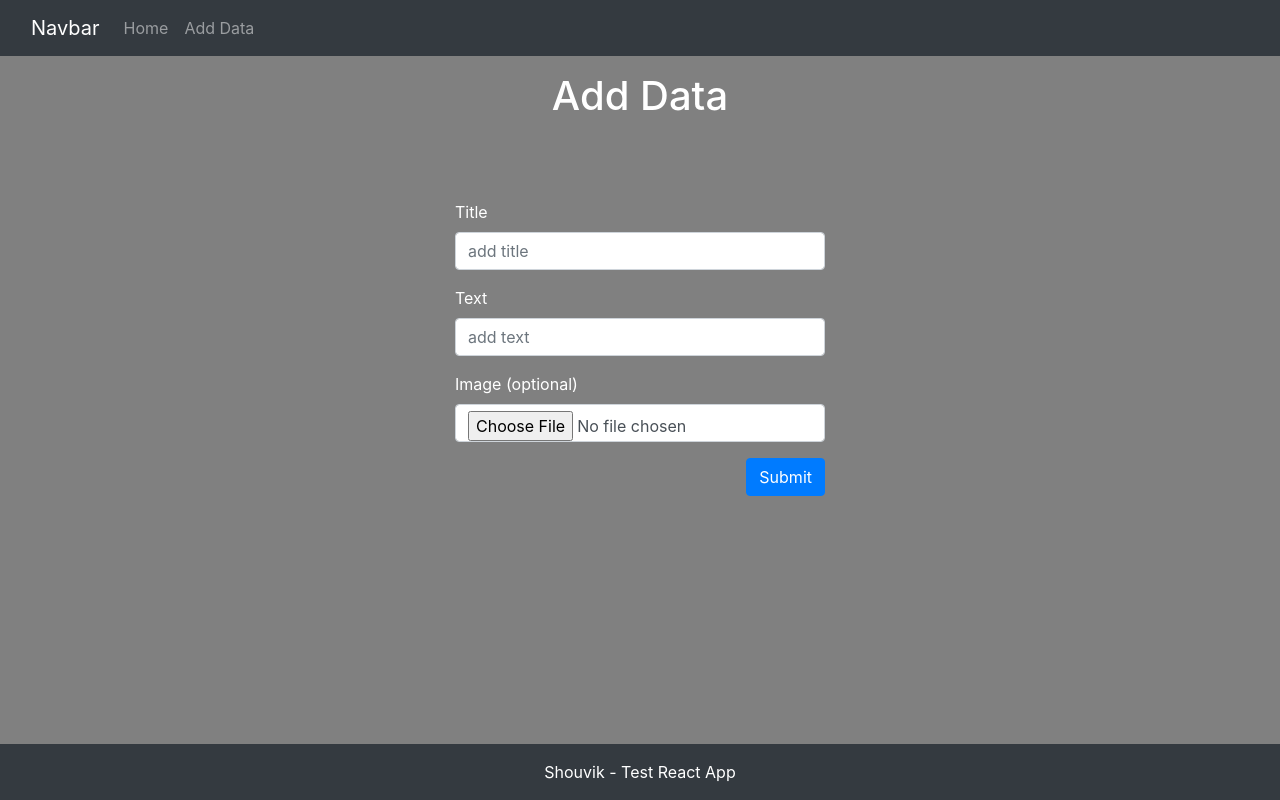
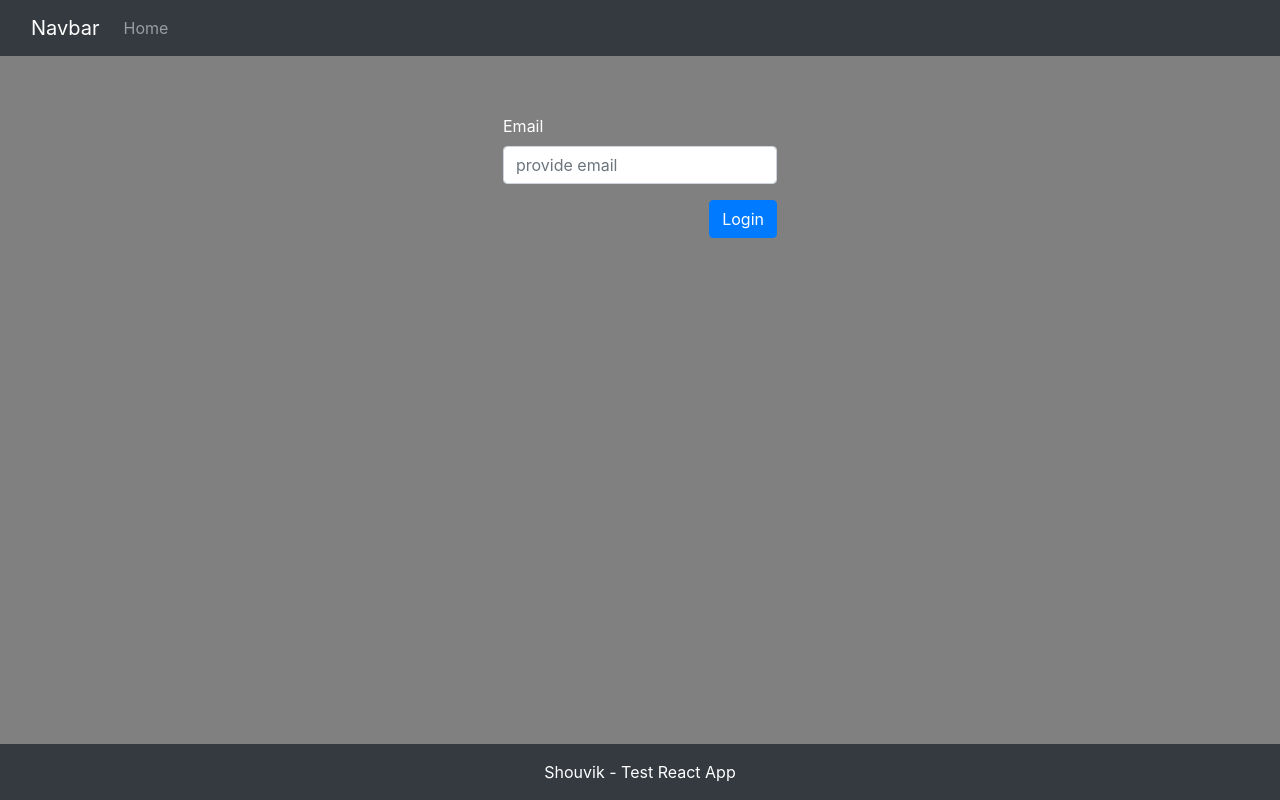
Before and after one commit to shouvikbj/Test-React-App, a React (Create React App) app: page /form in a window 1280 px wide. Built offline with nearby package versions, Linux system fonts and the light colour scheme.

Commit message:
adding login feature

```diff
--- a/package.json
+++ b/package.json
@@ -6,6 +6,7 @@
     "@testing-library/jest-dom": "^5.11.4",
     "@testing-library/react": "^11.1.0",
     "@testing-library/user-event": "^12.1.10",
+    "js-cookie": "^2.2.1",
     "query-string": "^6.13.8",
     "react": "^17.0.1",
     "react-dom": "^17.0.1",
@@ -14,6 +15,7 @@
     "react-router": "^5.2.0",
     "react-router-dom": "^5.2.0",
     "react-scripts": "4.0.1",
+    "react-toastify": "^7.0.0",
     "web-vitals": "^0.2.4"
   },
   "scripts": {
--- a/src/core/Base.js
+++ b/src/core/Base.js
@@ -1,11 +1,13 @@
 import React from "react";
 import Navbar from "./components/Navbar";
 import Footer from "./components/Footer";
+import { ToastContainer } from "react-toastify";
 
 const Base = ({ className = "", children }) => {
   return (
     <div className={className}>
       <Navbar />
+      <ToastContainer />
       <div>{children}</div>
       <Footer />
     </div>
--- a/src/core/Form.js
+++ b/src/core/Form.js
@@ -1,17 +1,32 @@
-import React, { useState } from "react";
+import React, { useState, useEffect } from "react";
 import { Redirect } from "react-router-dom";
+import Cookies from "js-cookie";
 import Base from "./Base";
+import Login from "./Login";
 
 import { api } from "../Backend";
 
 const submitUrl = `${api}addData`;
 
 const Form = () => {
+  const [auth, setAuth] = useState(false);
   const [redirect, setRedirect] = useState(false);
+
+  const getAuthStatus = () => {
+    const userName = Cookies.get("userName");
+    if (userName) {
+      setAuth(true);
+      return true;
+    }
+  };
 
   const viewForm = () => {
     return (
       <div className="container">
+        <br />
+        <br />
+        <br />
+        <h1 className="text-center text-white">Add Data</h1>
         <br />
         <br />
         <br />
@@ -86,13 +101,17 @@ const Form = () => {
     return <Redirect to="/" />;
   };
 
+  const loadLoginPage = () => {
+    return <Login />;
+  };
+
+  useEffect(() => {
+    getAuthStatus();
+  }, []);
+
   return (
     <Base>
-      <br />
-      <br />
-      <br />
-      <h1 className="text-center text-white">Add Data</h1>
-      {viewForm()}
+      {auth ? viewForm() : loadLoginPage()}
       {redirect ? redirectToHome() : ""}
     </Base>
   );
--- a/src/core/Home.js
+++ b/src/core/Home.js
@@ -1,15 +1,32 @@
 import React, { useState, useEffect } from "react";
-// import { Link } from "react-router-dom";
-// import LazyLoad from "react-lazyload";
+import Cookies from "js-cookie";
+import { toast } from "react-toastify";
+import "react-toastify/dist/ReactToastify.css";
 
 import Base from "./Base";
 import { getDetails } from "./helper/coreapicalls";
 import Card from "./Card";
+import Login from "./Login";
 
 const Home = () => {
+  const [auth, setAuth] = useState(false);
+  const [user, setUser] = useState("");
   const [details, setDetails] = useState([]);
   const [error, setError] = useState(false);
   const [loading, setLoading] = useState(true);
+
+  const getAuthStatus = () => {
+    const userName = Cookies.get("userName");
+    if (userName) {
+      setAuth(true);
+      setUser(userName);
+      return true;
+    }
+  };
+
+  const showMessage = () => {
+    toast("Login First!", { type: "dark" });
+  };
 
   const loadAllDetails = () => {
     getDetails()
@@ -29,12 +46,21 @@ const Home = () => {
   };
 
   useEffect(() => {
+    // toast("content is loading..", { type: "success" });
+    getAuthStatus();
     setInterval(loadAllDetails, 1000);
     // loadAllDetails();
   }, []);
 
+  const loadLoginPage = () => {
+    return <Login />;
+  };
+
   const loadContent = () => {
     return (
+      <>
+        <h2 className="text-center text-white">Home</h2>
+        <br />
         <div className="container">
           {loading ? (
             <div class="text-center">
@@ -61,6 +87,7 @@ const Home = () => {
             </div>
           )}
         </div>
+      </>
     );
   };
 
@@ -83,9 +110,7 @@ const Home = () => {
       <br />
       <br />
       <br />
-      <h2 className="text-center text-white">Home</h2>
-      <br />
-      {error ? showError() : loadContent()}
+      {error ? showError() : auth ? loadContent() : loadLoginPage()}
       <br />
       <br />
       <br />
--- /dev/null
+++ b/src/core/Login.js
@@ -0,0 +1,82 @@
+import React, { useState, useEffect } from "react";
+import Base from "./Base";
+import { Redirect } from "react-router-dom";
+import { toast } from "react-toastify";
+import Cookies from "js-cookie";
+import "react-toastify/dist/ReactToastify.css";
+
+const Login = () => {
+  const [redirect, setRedirect] = useState(false);
+
+  const showMessage = () => {
+    toast("Login First!", { type: "dark" });
+  };
+
+  const loginForm = () => {
+    return (
+      <div className="container">
+        <h3 class="text-center text-white">Login Page</h3>
+        <br />
+        <br />
+        <br />
+        <div className="row">
+          <div className="mx-auto">
+            <form id="loginForm">
+              <div className="mb-3">
+                <label className="form-label text-white">Email</label>
+                <input
+                  type="title"
+                  className="form-control"
+                  id="email"
+                  name="email"
+                  placeholder="provide email"
+                  required
+                />
+              </div>
+              <div className="text-right">
+                <button
+                  type="submit"
+                  onClick={handleLogin}
+                  className="btn btn-primary"
+                >
+                  Login
+                </button>
+              </div>
+            </form>
+          </div>
+        </div>
+      </div>
+    );
+  };
+
+  const handleLogin = (event) => {
+    event.preventDefault();
+    var form = document.getElementById("myForm");
+    // var email = form.elements[0].value;
+    var email = document.getElementById("email").value;
+    if (email == "") {
+      toast("Email is required!", { type: "error" });
+    } else {
+      Cookies.set("userName", email);
+      toast(`Welcome ${email}`, { type: "success" });
+      setRedirect(true);
+    }
+  };
+
+  const redirectToHome = () => {
+    window.location.reload();
+  };
+
+  useEffect(() => {
+    // showMessage();
+  }, []);
+
+  return (
+    <Base>
+      {loginForm()}
+      {redirect ? redirectToHome() : ""}
+    </Base>
+  );
+};
+
+export default Login;
--- a/src/core/components/Navbar.js
+++ b/src/core/components/Navbar.js
@@ -1,13 +1,25 @@
-import React, { useState } from "react";
+import React, { useState, useEffect } from "react";
 import { Link } from "react-router-dom";
+import Cookies from "js-cookie";
+import { toast } from "react-toastify";
+import "react-toastify/dist/ReactToastify.css";
 
 const Navbar = () => {
+  const [auth, setAuth] = useState(false);
   const [nav, setNav] = useState({
     navbarState: false,
     navbarClass: "collapse navbar-collapse",
   });
 
   const { navbarState, navbarClass } = nav;
+
+  const getAuthStatus = () => {
+    const userName = Cookies.get("userName");
+    if (userName) {
+      setAuth(true);
+      return true;
+    }
+  };
 
   const myToggler = () => {
     navbarState
@@ -22,6 +34,16 @@ const Navbar = () => {
           navbarClass: "collapse navbar-collapse show",
         });
   };
+
+  const handleLogout = () => {
+    Cookies.remove("userName");
+    toast("Logged out!", { type: "info" });
+    window.location.reload();
+  };
+
+  useEffect(() => {
+    getAuthStatus();
+  }, []);
 
   return (
     <div>
@@ -38,9 +60,20 @@ const Navbar = () => {
               <Link className="nav-link" to="/">
                 Home
               </Link>
-              <Link className="nav-link" to="/form">
-                Add Data
-              </Link>
+              {auth ? (
+                <Link className="nav-link" to="/form">
+                  Add Data
+                </Link>
+              ) : (
+                ""
+              )}
+              {auth ? (
+                <Link className="nav-link" onClick={handleLogout}>
+                  Logout
+                </Link>
+              ) : (
+                ""
+              )}
             </div>
           </div>
         </div>
```
Also changed, not shown: 2 other files (tests, documents, lock files or other folders). Lines whose indentation alone changed are shown as unchanged.
